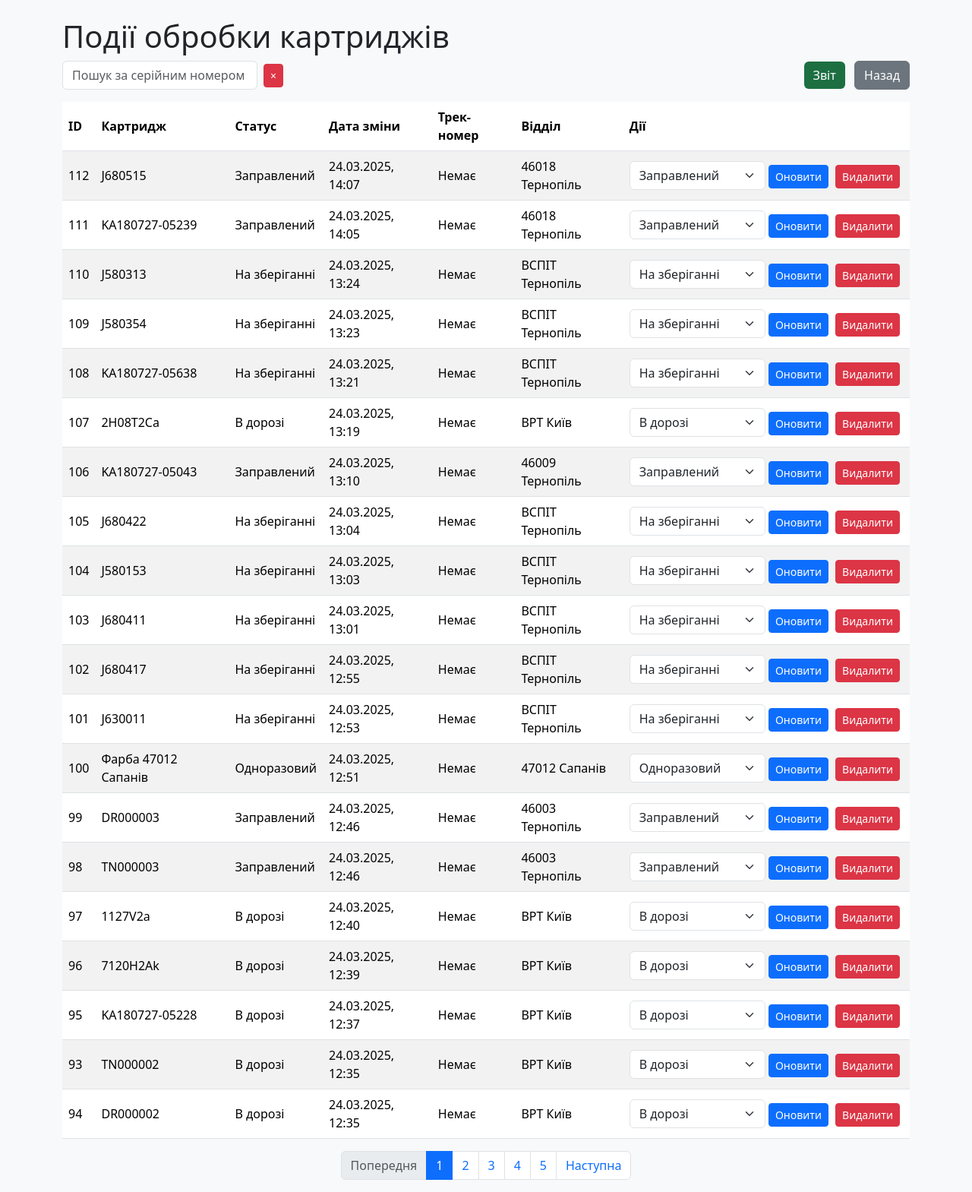
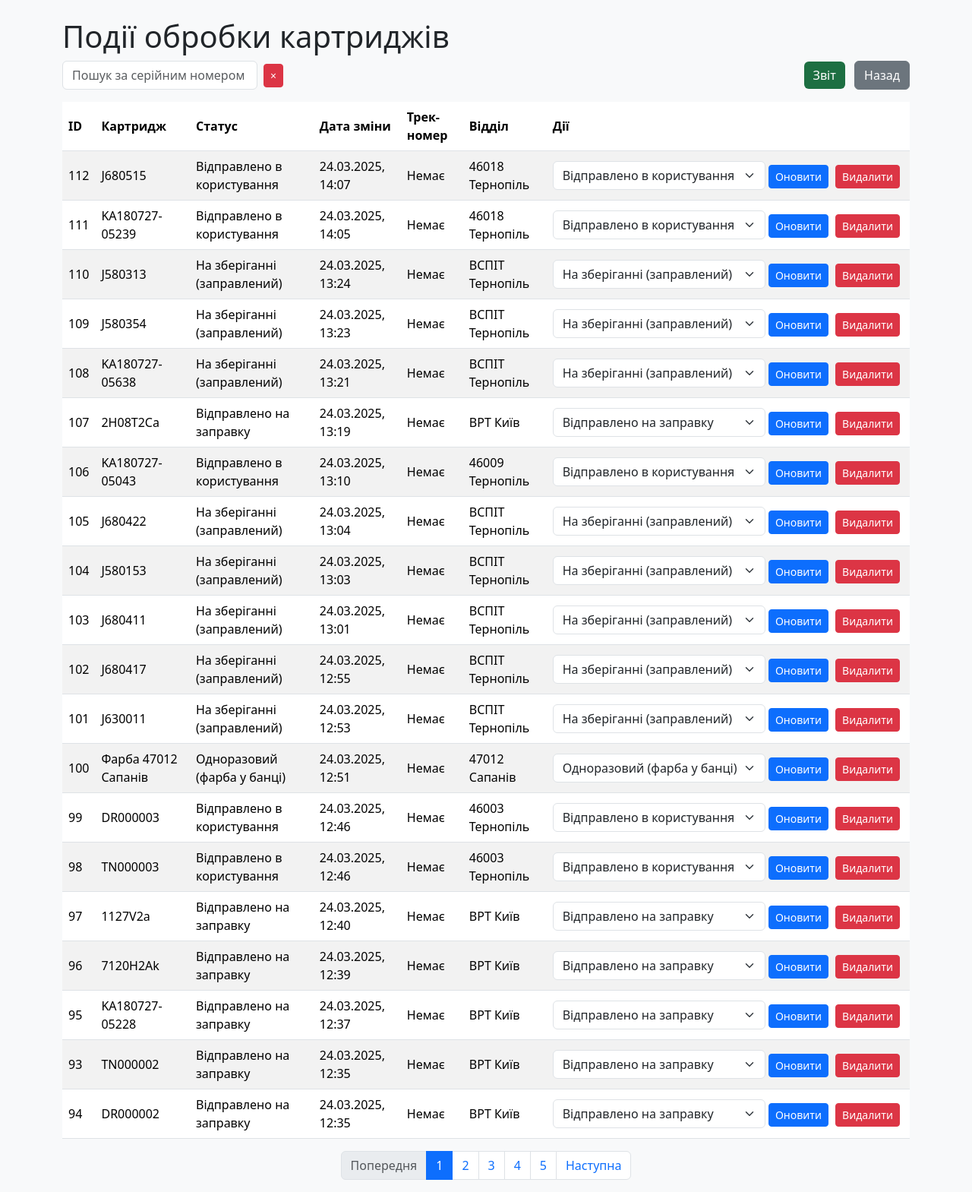
Before and after one commit to hrobak12/flaskTest2, a Flask app: page /cartridge_status in a window 1280 px wide. Shown: the part 56-1625 px from the top of the page at 76% size. Run offline with Flask 3, Linux system fonts and the light colour scheme; a user stored in the database is signed in; some libraries are stand-ins or nearby versions.

Commit message:
Commit 23

```diff
--- a/app.py
+++ b/app.py
@@ -965,13 +965,14 @@ def export_in_storage():
                                        .filter(CartridgeStatus.date_ofchange <= current_date)\
                                        .group_by(CartridgeStatus.cartridge_id)\
                                        .subquery()
-    in_storage_query = db.session.query(Cartridges, CartridgeStatus, RefillDept.deptname)\
-                                 .join(CartridgeStatus, Cartridges.id == CartridgeStatus.cartridge_id)\
-                                 .outerjoin(RefillDept, CartridgeStatus.exec_dept == RefillDept.id)\
-                                 .join(latest_status_subquery,
-                                       and_(Cartridges.id == latest_status_subquery.c.cartridge_id,
-                                            CartridgeStatus.date_ofchange == latest_status_subquery.c.max_date))\
-                                 .filter(CartridgeStatus.status == 6)  # Статус "На зберіганні"
+    in_storage_query = db.session.query(Cartridges, CartridgeStatus, RefillDept.deptname) \
+                                       .join(CartridgeStatus, Cartridges.id == CartridgeStatus.cartridge_id) \
+                                       .outerjoin(RefillDept, CartridgeStatus.exec_dept == RefillDept.id) \
+                                       .join(latest_status_subquery,
+                                             and_(Cartridges.id == latest_status_subquery.c.cartridge_id,
+                                                  CartridgeStatus.date_ofchange == latest_status_subquery.c.max_date)) \
+                                       .filter(CartridgeStatus.status.in_([1, 6]))  # Вибираємо статуси 1 і 6
+
     cartridges_data = []
     for cartridge, status, dept_name in in_storage_query.all():
         cartridges_data.append({
@@ -1049,13 +1050,13 @@ def export_cartridge_history(cartridge_id):
     headers = ["Дата", "Статус", "Відділ", "Трек-номер", "Оновлено користувачем"]
     ws.append(headers)
     status_map = {
-        0: 'Порожній',
-        1: 'Очікує заправки',
-        2: 'Заправлений',
-        3: 'В дорозі',
-        4: 'Списаний',
-        5: 'Одноразовий',
-        6: 'На зберіганні'
+        0: 'Не вказано',
+        1: 'На зберіганні (порожній)',
+        2: 'Відправлено в користування',
+        3: 'Відправлено на заправку',
+        4: 'Непридатний (списаний)',
+        5: 'Одноразовий (фарба у банці)',
+        6: 'На зберіганні (заправлений)'
     }
     for event in history_data:
         ws.append([event['date_ofchange'], status_map.get(event['status'], 'Невідомий'),
--- a/templates/cartridge_actions.html
+++ b/templates/cartridge_actions.html
@@ -23,7 +23,7 @@
                 <tr>
                     <td>{{ status.id }}</td>
                     <td>
-                        {% set status_dict = {0: 'Порожній', 1: 'Очікує заправки', 2: 'Заправлений', 3: 'В дорозі', 4: 'Списаний', 5: 'Одноразовий', 6: 'На зберіганні'} %}
+                        {% set status_dict = {0: 'Не вказано', 1: 'На зберіганні (порожній)', 2: 'Відправлено в користування', 3: 'Відправлено на заправку', 4: 'Непридатний (списаний)', 5: 'Одноразовий (фарба у банці)', 6: 'На зберіганні (заправлений)'} %}
                         {{ status_dict[status.status] }}
                     </td>
                     <td>{{ status.date_ofchange.strftime('%Y-%m-%d %H:%M') }}</td>
--- a/templates/cartridge_status.html
+++ b/templates/cartridge_status.html
@@ -31,20 +31,20 @@
             <tr>
                 <td>{{ status.id }}</td>
                 <td>{{ serial_num }}</td>
-                <td>{{ {0: 'Порожній', 1: 'Очікує заправки', 2: 'Заправлений', 3: 'В дорозі', 4: 'Списаний', 5: 'Одноразовий', 6: 'На зберіганні'}[status.status] }}</td>
+                <td>{{ {0: 'Не вказано', 1: 'На зберіганні (порожній)', 2: 'Відправлено в користування', 3: 'Відправлено на заправку', 4: 'Непридатний (списаний)', 5: 'Одноразовий (фарба у банці)', 6: 'На зберіганні (заправлений)'}[status.status] }}</td>
                 <td>{{ status.date_ofchange.strftime('%Y-%m-%d %H:%M') }}</td>
                 <td>{{ status.parcel_track or 'Немає' }}</td>
                 <td>{{ deptname }}</td>
                 <td class="actions-column">
                     <form action="{{ url_for('update_status', status_id=status.id) }}" method="POST" class="d-inline">
                         <select name="status" class="form-select d-inline w-auto">
-                            <option value="0" {% if status.status == 0 %}selected{% endif %}>Порожній</option>
-                            <option value="1" {% if status.status == 1 %}selected{% endif %}>Очікує заправки</option>
-                            <option value="2" {% if status.status == 2 %}selected{% endif %}>Заправлений</option>
-                            <option value="3" {% if status.status == 3 %}selected{% endif %}>В дорозі</option>
-                            <option value="4" {% if status.status == 4 %}selected{% endif %}>Списаний</option>
-                            <option value="5" {% if status.status == 5 %}selected{% endif %}>Одноразовий</option>
-                            <option value="6" {% if status.status == 6 %}selected{% endif %}>На зберіганні</option>
+                            <option value="0" {% if status.status == 0 %}selected{% endif %}>Не вказано</option>
+                            <option value="1" {% if status.status == 1 %}selected{% endif %}>На зберіганні (порожній)</option>
+                            <option value="2" {% if status.status == 2 %}selected{% endif %}>Відправлено в користування</option>
+                            <option value="3" {% if status.status == 3 %}selected{% endif %}>Відправлено на заправку</option>
+                            <option value="4" {% if status.status == 4 %}selected{% endif %}>Непридатний (списаний)</option>
+                            <option value="5" {% if status.status == 5 %}selected{% endif %}>Одноразовий (фарба у банці)</option>
+                            <option value="6" {% if status.status == 6 %}selected{% endif %}>На зберіганні (заправлений)</option>
                         </select>
                         <button type="submit" class="btn btn-primary btn-sm">Оновити</button>
                     </form>
@@ -118,8 +118,8 @@
             const tbody = document.getElementById('status-table-body');
             tbody.innerHTML = '';
             const statusMap = {
-                0: 'Порожній', 1: 'Очікує заправки', 2: 'Заправлений', 3: 'В дорозі',
-                4: 'Списаний', 5: 'Одноразовий', 6: 'На зберіганні'
+                0: 'Не вказано', 1: 'На зберіганні (порожній)', 2: 'Відправлено в користування', 3: 'Відправлено на заправку',
+                4: 'Непридатний (списаний)', 5: 'Одноразовий (фарба у банці)', 6: 'На зберіганні (заправлений)'
             };
             statuses.forEach(status => {
                 const row = document.createElement('tr');
@@ -133,13 +133,13 @@
                     <td class="actions-column">
                         <form action="/update_status/${status.id}" method="POST" class="d-inline">
                             <select name="status" class="form-select d-inline w-auto">
-                                <option value="0" ${status.status === 0 ? 'selected' : ''}>Порожній</option>
-                                <option value="1" ${status.status === 1 ? 'selected' : ''}>Очікує заправки</option>
-                                <option value="2" ${status.status === 2 ? 'selected' : ''}>Заправлений</option>
-                                <option value="3" ${status.status === 3 ? 'selected' : ''}>В дорозі</option>
-                                <option value="4" ${status.status === 4 ? 'selected' : ''}>Списаний</option>
-                                <option value="5" ${status.status === 5 ? 'selected' : ''}>Одноразовий</option>
-                                <option value="6" ${status.status === 6 ? 'selected' : ''}>На зберіганні</option>
+                                <option value="0" ${status.status === 0 ? 'selected' : ''}>Не вказано</option>
+                                <option value="1" ${status.status === 1 ? 'selected' : ''}>На зберіганні (порожній)</option>
+                                <option value="2" ${status.status === 2 ? 'selected' : ''}>Відправлено в користування</option>
+                                <option value="3" ${status.status === 3 ? 'selected' : ''}>Відправлено на заправку</option>
+                                <option value="4" ${status.status === 4 ? 'selected' : ''}>Непридатний (списаний)</option>
+                                <option value="5" ${status.status === 5 ? 'selected' : ''}>Одноразовий (фарба у банці)</option>
+                                <option value="6" ${status.status === 6 ? 'selected' : ''}>На зберіганні (заправлений)</option>
                             </select>
                             <button type="submit" class="btn btn-primary btn-sm">Оновити</button>
                         </form>
--- a/templates/edit_user.html
+++ b/templates/edit_user.html
@@ -8,7 +8,7 @@
             <input type="text" class="form-control" id="username" name="username" value="{{ user.username }}" required maxlength="30">
         </div>
         <div class="mb-3">
-            <label for="password" class="form-label">Новий пароль (залиште порожнім, якщо не змінювати)</label>
+            <label for="password" class="form-label">Новий пароль (залиште порожнім, якщо не змінюєте)</label>
             <input type="password" class="form-control" id="password" name="password">
         </div>
         <div class="mb-3">
```
Also changed, not shown: templates/edit_cartridge.html (+7 -7 lines), templates/processCartridge.html (+16 -16 lines), instance/cartridge.db.
